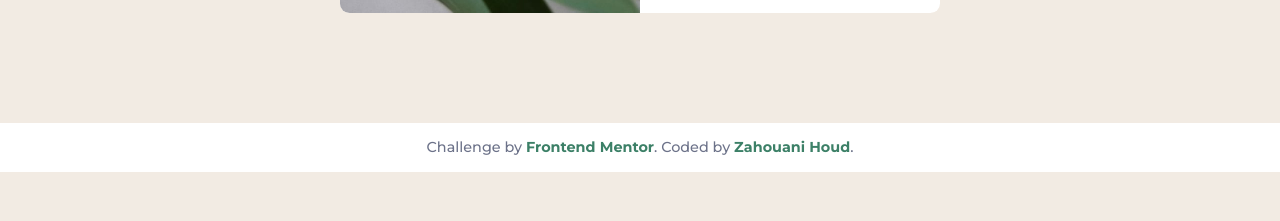
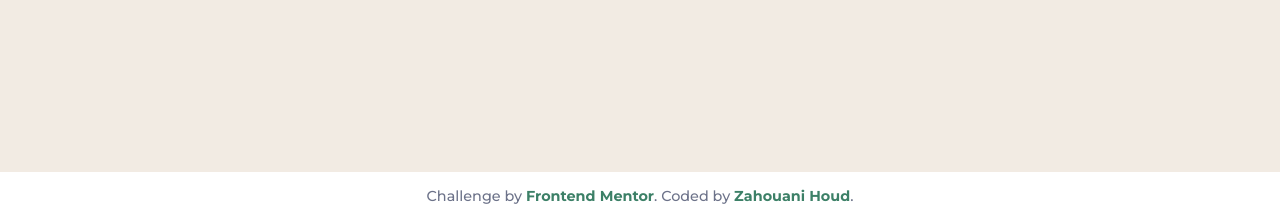
Before and after one commit to ZahouaniHoud/product-preview-card-component, a plain HTML site: page index.html in a window 1280 px wide. Shown: the part 628-849 px from the top of the page. Before the commit the page ends 816 px from the top, so only its background shows below. Drawn offline with Linux system fonts and the light colour scheme.

Commit message:
Edit some styles

```diff
--- a/main.css
+++ b/main.css
@@ -62,17 +62,8 @@ select {
   8. Avoid text overflows
 */
 p,
-h1,
-h2,
-h3,
-h4,
-h5,
-h6 {
+h1 {
   overflow-wrap: break-word;
-}
-
-h1 {
-  line-height: 1;
 }
 
 /* Custom properties */
@@ -101,10 +92,13 @@ body {
   font-size: 0.875rem;
   color: var(--clr-neutral-400);
   background-color: var(--clr-secondary);
+}
 
+main {
+  min-height: 100vh;
   display: grid;
   place-content: center;
-  margin: 1rem;
+  margin-inline: 1rem;
 }
 
 /* Utilities */
@@ -182,6 +176,7 @@ body {
   font-size: 2rem;
   color: var(--clr-neutral-1000);
   font-weight: var(--fw-bold);
+  line-height: 1;
 }
 
 .product__desc {
@@ -198,9 +193,6 @@ body {
   background-color: var(--clr-neutral-100);
   width: 100%;
   text-align: center;
-  position: fixed;
-  bottom: 0;
-  left: 0;
   padding: 0.8rem;
   font-size: 0.9rem;
 }
@@ -209,7 +201,6 @@ body {
   text-decoration: none;
   color: var(--clr-primary);
   font-weight: var(--fw-bold);
-  transition: text-decoration 5s;
 }
 
 .attribution a:is(:hover, :focus) {
```
